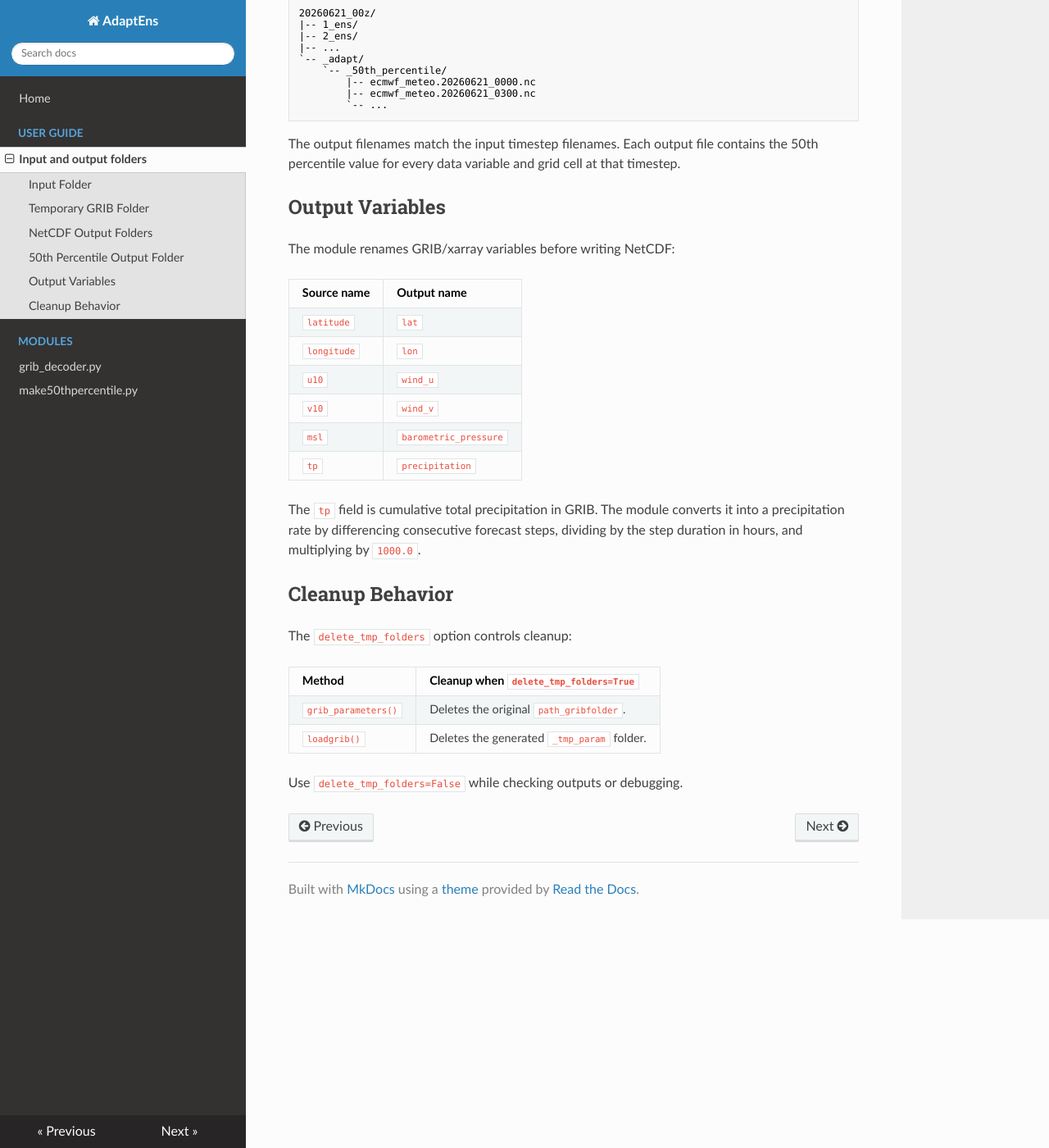
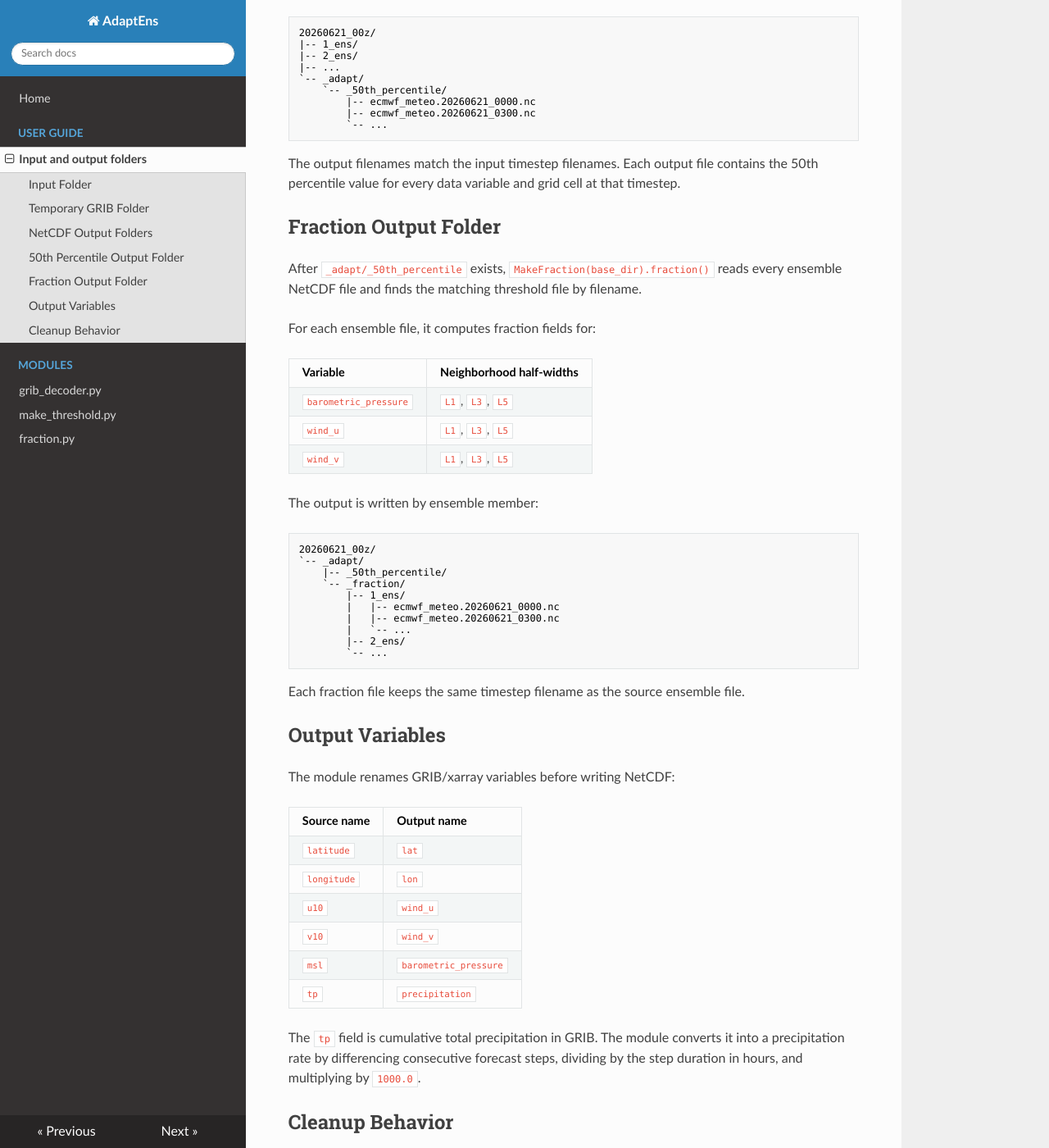
Before and after one commit to ovwankenobi/AdaptEns, an MkDocs documentation site: the page built from docs/user-guide/folder-structure.md, in a window 1280 px wide and 1400 px high, scrolled down 2117 px. Shown: the whole window at 82% size. Built offline with MkDocs 1.6.1, drawn with Linux system fonts in a browser that asks for light colours; nearby versions of some CDN libraries; some of the changed text lies outside the part shown.

Commit message:
updated documentation

````diff
--- a/docs/user-guide/folder-structure.md
+++ b/docs/user-guide/folder-structure.md
@@ -1,6 +1,6 @@
 # Input and Output Folder Structure
 
-`grib_decoder.py` expects a folder containing ECMWF GRIB files. The parent folder of that GRIB input folder becomes the working directory for temporary files and NetCDF outputs. `make50thpercentile.py` then reads those ensemble NetCDF output folders and writes median products under `_adapt`.
+`grib_decoder.py` expects a folder containing ECMWF GRIB files. The parent folder of that GRIB input folder becomes the working directory for temporary files and NetCDF outputs. `make_threshold.py` reads those ensemble NetCDF output folders and writes median threshold products under `_adapt`. `fraction.py` then compares each ensemble file against those thresholds and writes neighborhood fraction products.
 
 ## Input Folder
 
@@ -99,6 +99,35 @@ It groups files by matching NetCDF filename, computes the median across ensemble
 
 The output filenames match the input timestep filenames. Each output file contains the 50th percentile value for every data variable and grid cell at that timestep.
 
+## Fraction Output Folder
+
+After `_adapt/_50th_percentile` exists, `MakeFraction(base_dir).fraction()` reads every ensemble NetCDF file and finds the matching threshold file by filename.
+
+For each ensemble file, it computes fraction fields for:
+
+| Variable | Neighborhood half-widths |
+| --- | --- |
+| `barometric_pressure` | `L1`, `L3`, `L5` |
+| `wind_u` | `L1`, `L3`, `L5` |
+| `wind_v` | `L1`, `L3`, `L5` |
+
+The output is written by ensemble member:
+
+```text
+20260621_00z/
+`-- _adapt/
+    |-- _50th_percentile/
+    `-- _fraction/
+        |-- 1_ens/
+        |   |-- ecmwf_meteo.20260621_0000.nc
+        |   |-- ecmwf_meteo.20260621_0300.nc
+        |   `-- ...
+        |-- 2_ens/
+        `-- ...
+```
+
+Each fraction file keeps the same timestep filename as the source ensemble file.
+
 ## Output Variables
 
 The module renames GRIB/xarray variables before writing NetCDF:
--- a/mkdocs.yml
+++ b/mkdocs.yml
@@ -11,7 +11,8 @@ nav:
       - Input and output folders: user-guide/folder-structure.md
   - Modules:
       - grib_decoder.py: modules/grib_decoder.md
-      - make50thpercentile.py: modules/make50thpercentile.md
+      - make_threshold.py: modules/make_threshold.md
+      - fraction.py: modules/fraction.md
 
 markdown_extensions:
   - admonition
````
Also changed, not shown: docs/index.md (+10 -3 lines), docs/modules/fraction.md (added, +163 -0 lines), docs/modules/make_threshold.md (renamed from docs/modules/make50thpercentile.md, +6 -35 lines), 1 other file.
